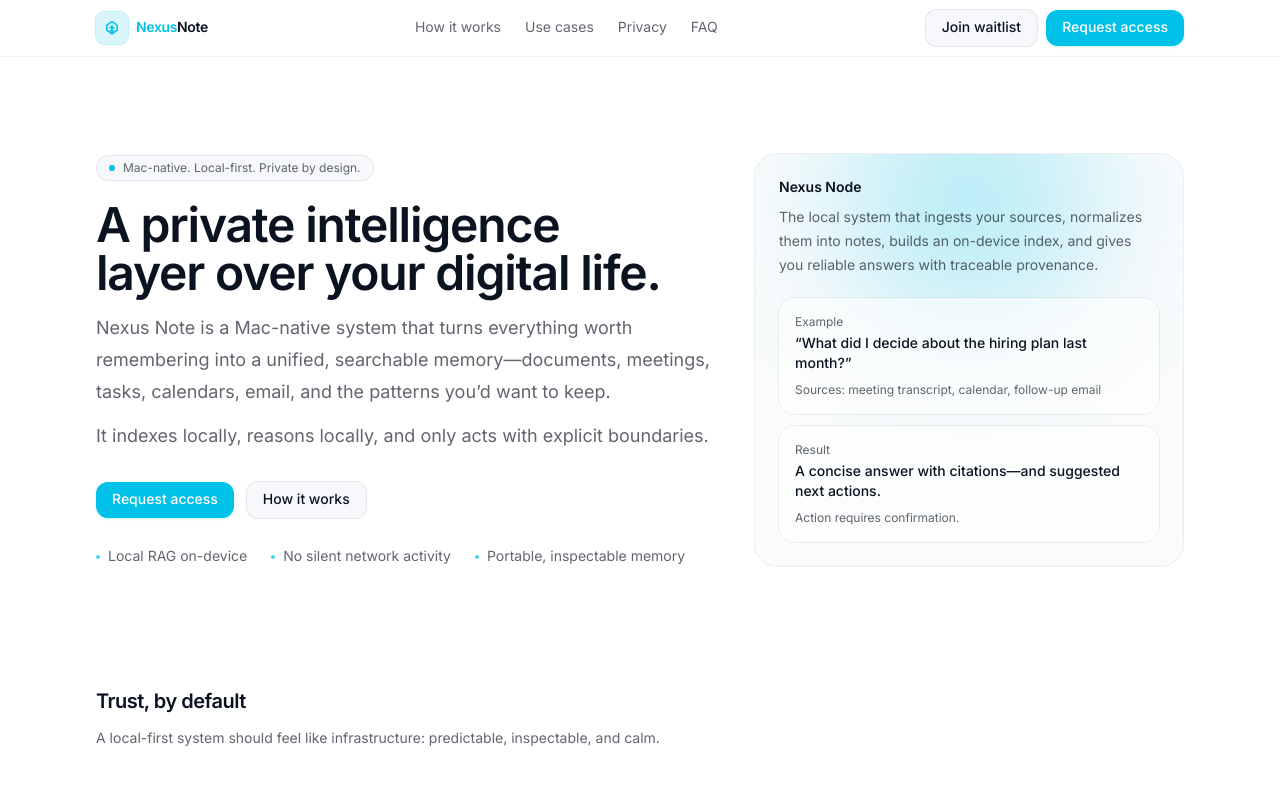
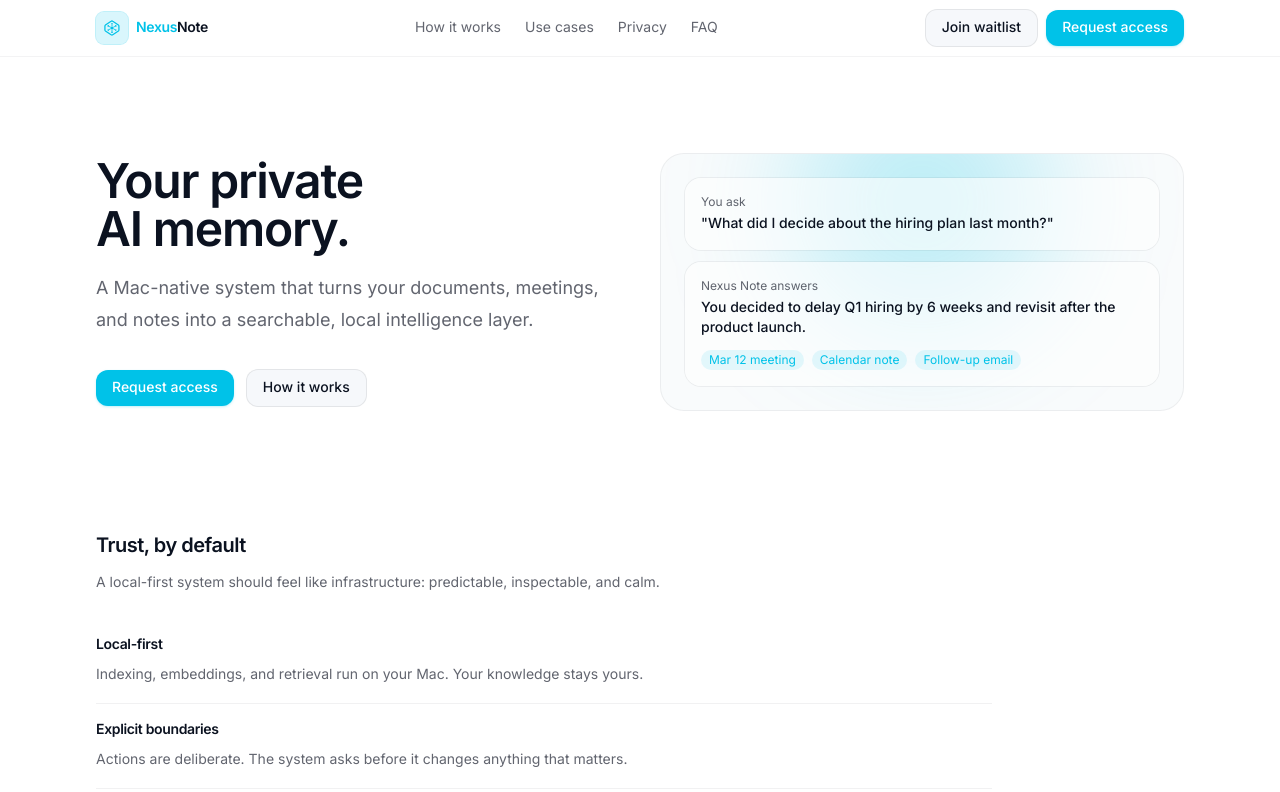
Before and after one commit to AstroJSC12/nexus-note-website, a Next.js app: page / in a window 1280 px wide. Shown: the top 792 px of the page. Built offline with nearby package versions, Linux system fonts and the light colour scheme.

Commit message:
Simplify hero section and update logo to official brand icon

```diff
--- a/src/app/page.tsx
+++ b/src/app/page.tsx
@@ -48,78 +48,50 @@
       <main>
         <Section className="pt-14 sm:pt-24">
           <div className="grid gap-10 lg:grid-cols-12 lg:items-center">
-            <div className="lg:col-span-7">
-              <div className="inline-flex items-center gap-2 rounded-full border border-border bg-surface px-3 py-1 text-xs text-muted-foreground">
-                <span className="h-1.5 w-1.5 rounded-full bg-accent" aria-hidden="true" />
-                Mac-native. Local-first. Private by design.
-              </div>
-              <h1 className="mt-5 text-balance text-4xl font-semibold tracking-tight sm:text-5xl">
-                A private intelligence layer over your digital life.
+            <div className="lg:col-span-6">
+              <h1 className="text-balance text-4xl font-semibold tracking-tight sm:text-5xl">
+                Your private AI memory.
               </h1>
-              <p className="mt-4 max-w-2xl text-pretty text-lg leading-8 text-muted-foreground">
-                Nexus Note is a Mac-native system that turns everything worth remembering into
-                a unified, searchable memory—documents, meetings, tasks, calendars, email, and
-                the patterns you’d want to keep.
-              </p>
-              <p className="mt-3 max-w-2xl text-pretty text-lg leading-8 text-muted-foreground">
-                It indexes locally, reasons locally, and only acts with explicit boundaries.
+              <p className="mt-5 max-w-lg text-pretty text-lg leading-8 text-muted-foreground">
+                A Mac-native system that turns your documents, meetings, and notes into a searchable, local intelligence layer.
               </p>
 
-              <div className="mt-7 flex flex-col gap-3 sm:flex-row sm:items-center">
+              <div className="mt-8 flex flex-col gap-3 sm:flex-row sm:items-center">
                 <ButtonLink href="#waitlist">Request access</ButtonLink>
                 <ButtonLink href="#how" variant="secondary">
                   How it works
                 </ButtonLink>
               </div>
-
-              <div className="mt-7 flex flex-wrap gap-x-6 gap-y-2 text-sm text-muted-foreground">
-                <span className="inline-flex items-center gap-2">
-                  <span className="h-1 w-1 rounded-full bg-accent/70" aria-hidden="true" />
-                  Local RAG on-device
-                </span>
-                <span className="inline-flex items-center gap-2">
-                  <span className="h-1 w-1 rounded-full bg-accent/70" aria-hidden="true" />
-                  No silent network activity
-                </span>
-                <span className="inline-flex items-center gap-2">
-                  <span className="h-1 w-1 rounded-full bg-accent/70" aria-hidden="true" />
-                  Portable, inspectable memory
-                </span>
-              </div>
             </div>
 
-            <div className="lg:col-span-5">
+            <div className="lg:col-span-6">
               <div className="relative overflow-hidden rounded-3xl border border-border/70 bg-surface/60 p-6">
                 <div
                   className="pointer-events-none absolute -top-20 left-1/2 h-64 w-64 -translate-x-1/2 rounded-full bg-accent/25 blur-3xl"
                   aria-hidden="true"
                 />
                 <div className="relative">
-                  <div className="text-sm font-semibold">Nexus Node</div>
-                  <p className="mt-2 text-sm leading-6 text-muted-foreground">
-                    The local system that ingests your sources, normalizes them into notes,
-                    builds an on-device index, and gives you reliable answers with traceable
-                    provenance.
-                  </p>
-
-                  <div className="mt-5 grid gap-3">
-                    <div className="rounded-2xl bg-background/60 p-4 ring-1 ring-border/70">
-                      <div className="text-xs text-muted-foreground">Example</div>
-                      <div className="mt-1 text-sm font-medium">
-                        “What did I decide about the hiring plan last month?”
-                      </div>
-                      <div className="mt-2 text-xs text-muted-foreground">
-                        Sources: meeting transcript, calendar, follow-up email
-                      </div>
+                  <div className="rounded-2xl bg-background/60 p-4 ring-1 ring-border/70">
+                    <div className="text-xs text-muted-foreground">You ask</div>
+                    <div className="mt-1 text-sm font-medium">
+                      "What did I decide about the hiring plan last month?"
                     </div>
-                    <div className="rounded-2xl bg-background/60 p-4 ring-1 ring-border/70">
-                      <div className="text-xs text-muted-foreground">Result</div>
-                      <div className="mt-1 text-sm font-medium">
-                        A concise answer with citations—and suggested next actions.
-                      </div>
-                      <div className="mt-2 text-xs text-muted-foreground">
-                        Action requires confirmation.
-                      </div>
+                  </div>
+                  <div className="mt-3 rounded-2xl bg-background/60 p-4 ring-1 ring-border/70">
+                    <div className="text-xs text-muted-foreground">Nexus Note answers</div>
+                    <div className="mt-1 text-sm font-medium">
+                      You decided to delay Q1 hiring by 6 weeks and revisit after the product launch.
+                    </div>
+                    <div className="mt-3 flex flex-wrap gap-2">
+                      <span className="inline-flex items-center rounded-full bg-accent/10 px-2 py-0.5 text-xs text-accent">
+                        Mar 12 meeting
+                      </span>
+                      <span className="inline-flex items-center rounded-full bg-accent/10 px-2 py-0.5 text-xs text-accent">
+                        Calendar note
+                      </span>
+                      <span className="inline-flex items-center rounded-full bg-accent/10 px-2 py-0.5 text-xs text-accent">
+                        Follow-up email
+                      </span>
                     </div>
                   </div>
                 </div>
--- a/src/components/site/logo.tsx
+++ b/src/components/site/logo.tsx
@@ -6,15 +6,32 @@
       <span className="inline-flex h-8 w-8 items-center justify-center rounded-lg bg-accent/15 ring-1 ring-accent/25">
         <svg
           viewBox="0 0 24 24"
-          width="18"
-          height="18"
+          width="20"
+          height="20"
           aria-hidden="true"
           className="text-accent"
         >
           <path
-            fill="currentColor"
-            d="M12 2.4c.2 0 .4.06.56.18l7 5a1 1 0 0 1 .44.82v6.42c0 .33-.16.64-.42.82l-7 5a1 1 0 0 1-1.16 0l-7-5a1 1 0 0 1-.42-.82V8.4a1 1 0 0 1 .44-.82l7-5c.16-.12.36-.18.56-.18Zm0 2.23L6 8.93v5.54l6 4.28 6-4.28V8.93l-6-4.3Zm0 3.14a1 1 0 0 1 1 1v1.2l2.2 1.26a1 1 0 1 1-1 1.73L13 11.86v2.54l2.2 1.26a1 1 0 1 1-1 1.73L13 16.26V17.5a1 1 0 1 1-2 0v-1.24l-1.2.69a1 1 0 1 1-1-1.73L11 14.4v-2.54l-1.2.69a1 1 0 1 1-1-1.73L11 9.98V8.77a1 1 0 0 1 1-1Z"
+            fill="none"
+            stroke="currentColor"
+            strokeWidth="1.5"
+            strokeLinecap="round"
+            strokeLinejoin="round"
+            d="M12 3.5c-.4 0-.8.15-1.1.4L4.1 8.3c-.4.3-.6.7-.6 1.2v5c0 .5.2.9.6 1.2l6.8 4.4c.6.4 1.4.4 2 0l6.8-4.4c.4-.3.6-.7.6-1.2v-5c0-.5-.2-.9-.6-1.2l-6.8-4.4c-.3-.25-.7-.4-1.1-.4Z"
           />
+          <circle cx="12" cy="12" r="1.5" fill="currentColor" />
+          <circle cx="12" cy="7" r="1" fill="currentColor" />
+          <circle cx="12" cy="17" r="1" fill="currentColor" />
+          <circle cx="7.5" cy="9.5" r="1" fill="currentColor" />
+          <circle cx="16.5" cy="9.5" r="1" fill="currentColor" />
+          <circle cx="7.5" cy="14.5" r="1" fill="currentColor" />
+          <circle cx="16.5" cy="14.5" r="1" fill="currentColor" />
+          <line x1="12" y1="10.5" x2="12" y2="8" stroke="currentColor" strokeWidth="1" />
+          <line x1="12" y1="13.5" x2="12" y2="16" stroke="currentColor" strokeWidth="1" />
+          <line x1="10.7" y1="11.3" x2="8.3" y2="10" stroke="currentColor" strokeWidth="1" />
+          <line x1="13.3" y1="11.3" x2="15.7" y2="10" stroke="currentColor" strokeWidth="1" />
+          <line x1="10.7" y1="12.7" x2="8.3" y2="14" stroke="currentColor" strokeWidth="1" />
+          <line x1="13.3" y1="12.7" x2="15.7" y2="14" stroke="currentColor" strokeWidth="1" />
         </svg>
       </span>
       <span className="text-sm font-semibold tracking-tight text-foreground">
```
